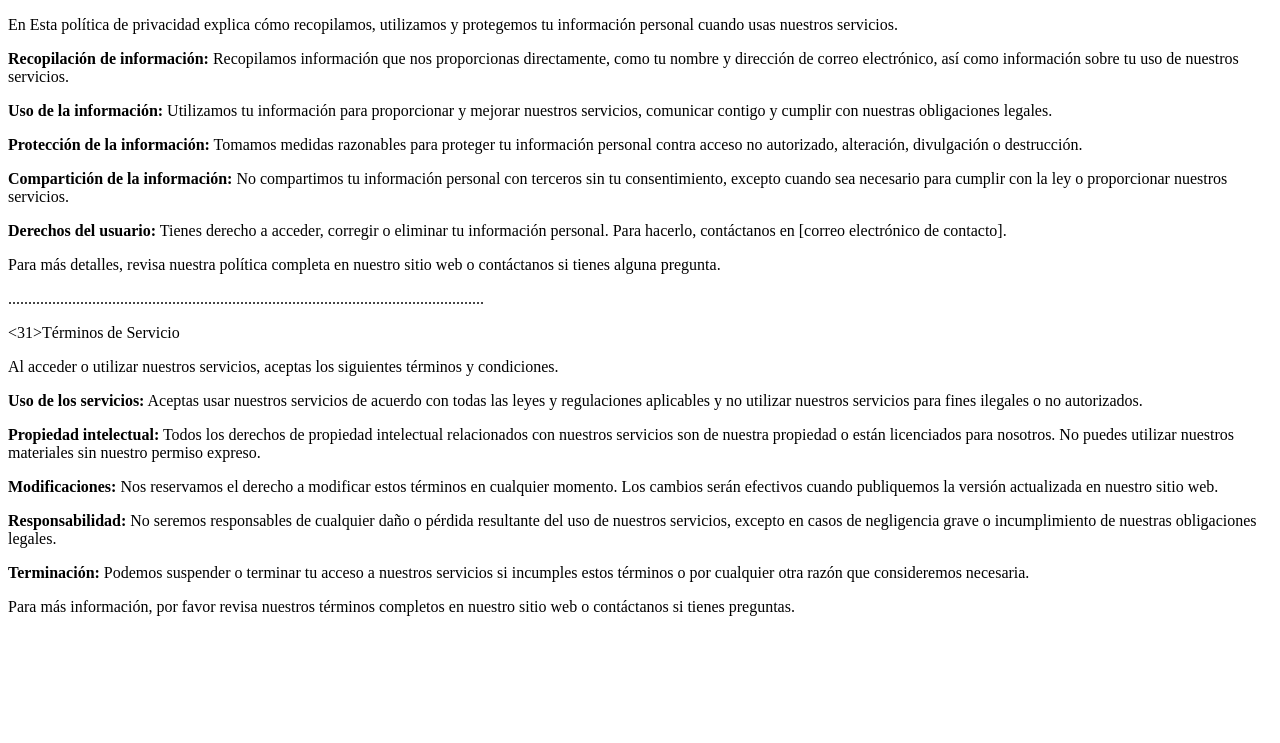
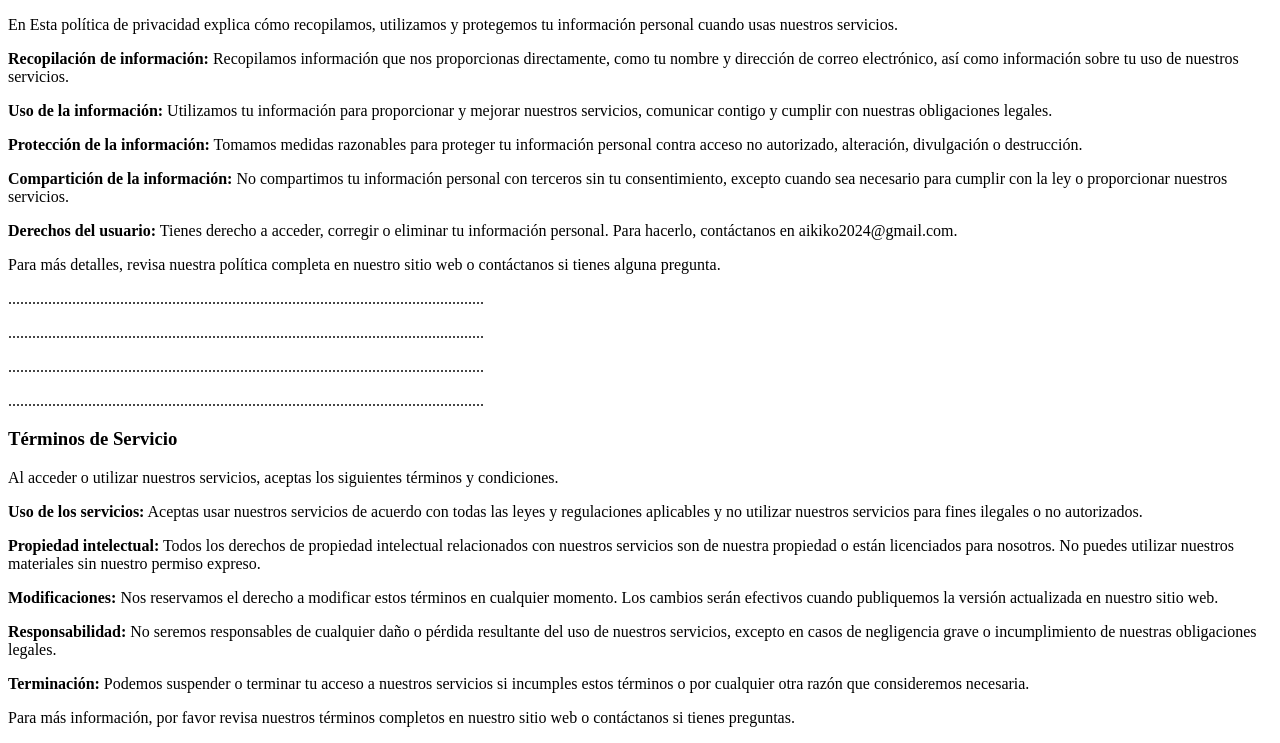
Before and after one commit to Ai-Kiko2024/aikiko.github.io, a plain HTML site: page index.html in a window 1280 px wide. Shown: the part 105-848 px from the top of the page. Before the commit the page ends 800 px from the top, so only its background shows below. Drawn offline with Linux system fonts and the light colour scheme.

Commit message:
Update index.html
modificado textos

```diff
--- a/index.html
+++ b/index.html
@@ -7,16 +7,19 @@
 </head>
 <body>
     <h1>Bienvenido</h1>
-    <h3>Política de Privacidad</h3>
+    <h3><strong>Política de Privacidad</strong></h3>
     <p>En Esta política de privacidad explica cómo recopilamos, utilizamos y protegemos tu información personal cuando usas nuestros servicios.</p>
     <p><strong>Recopilación de información:</strong> Recopilamos información que nos proporcionas directamente, como tu nombre y dirección de correo electrónico, así como información sobre tu uso de nuestros servicios.</p>
     <p><strong>Uso de la información:</strong> Utilizamos tu información para proporcionar y mejorar nuestros servicios, comunicar contigo y cumplir con nuestras obligaciones legales.</p>
     <p><strong>Protección de la información:</strong> Tomamos medidas razonables para proteger tu información personal contra acceso no autorizado, alteración, divulgación o destrucción.</p>
     <p><strong>Compartición de la información:</strong> No compartimos tu información personal con terceros sin tu consentimiento, excepto cuando sea necesario para cumplir con la ley o proporcionar nuestros servicios.</p>
-    <p><strong>Derechos del usuario:</strong> Tienes derecho a acceder, corregir o eliminar tu información personal. Para hacerlo, contáctanos en [correo electrónico de contacto].</p>
+    <p><strong>Derechos del usuario:</strong> Tienes derecho a acceder, corregir o eliminar tu información personal. Para hacerlo, contáctanos en aikiko2024@gmail.com.</p>
     <p>Para más detalles, revisa nuestra política completa en nuestro sitio web o contáctanos si tienes alguna pregunta.</p>
     <p>.......................................................................................................................</p>
-     <31>Términos de Servicio</h3>
+    <p>.......................................................................................................................</p>
+    <p>.......................................................................................................................</p>
+    <p>.......................................................................................................................</p>
+    <h3><strong>Términos de Servicio</strong></h3>
     <p>Al acceder o utilizar nuestros servicios, aceptas los siguientes términos y condiciones.</p>
     <p><strong>Uso de los servicios:</strong> Aceptas usar nuestros servicios de acuerdo con todas las leyes y regulaciones aplicables y no utilizar nuestros servicios para fines ilegales o no autorizados.</p>
     <p><strong>Propiedad intelectual:</strong> Todos los derechos de propiedad intelectual relacionados con nuestros servicios son de nuestra propiedad o están licenciados para nosotros. No puedes utilizar nuestros materiales sin nuestro permiso expreso.</p>
```
